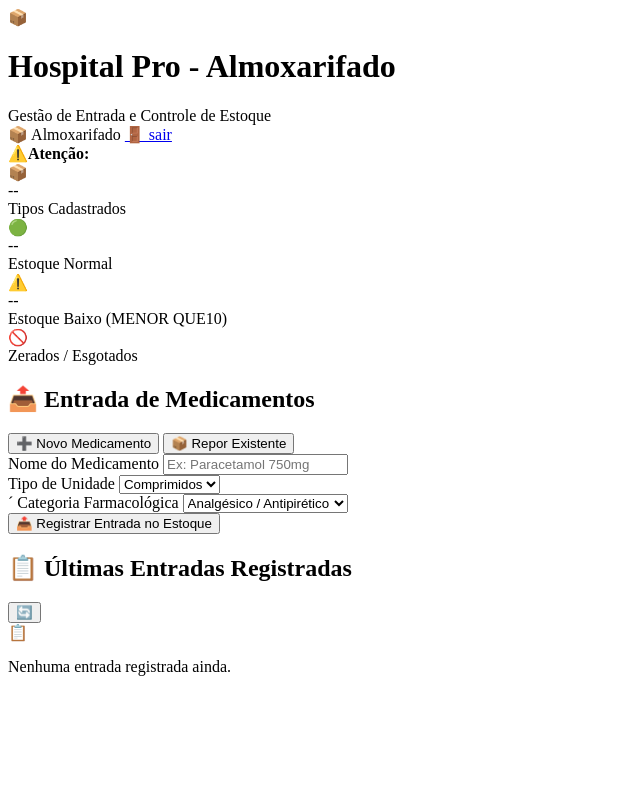
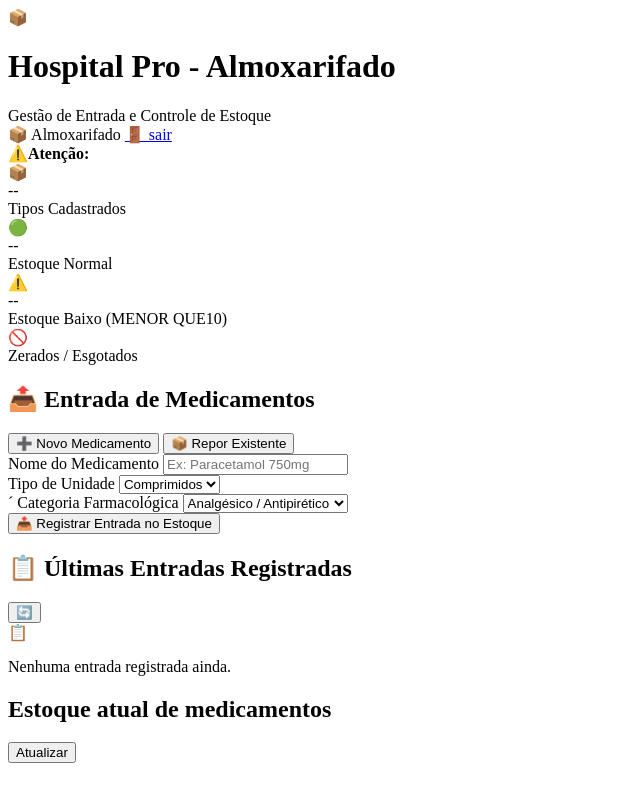
Before and after one commit to julianaportela78/projeto-sentinela, a website: page frontend/almoxarifado.html in a window 1280 px wide. Shown: the whole page, without its empty margins (0-640 px from the left). Drawn offline with Linux system fonts and the light colour scheme.

Commit message:
Update almoxarifado.html

```diff
--- a/frontend/almoxarifado.html
+++ b/frontend/almoxarifado.html
@@ -147,5 +147,16 @@
         </div>
      </div>
 
+     <!-- ---COLUNA DIREITA: ESTOQUE ATUAL--- -->
+      <div>
+        <div class="card">
+            <div class="card-header">
+                <h2> Estoque atual de medicamentos</h2>
+                <button class="btn-sm btn-secondary"
+                onclick="carregarEstoque()">Atualizar</button>
+            </div>
+        </div>
+      </div>
+
 </body>
 </html>
```
